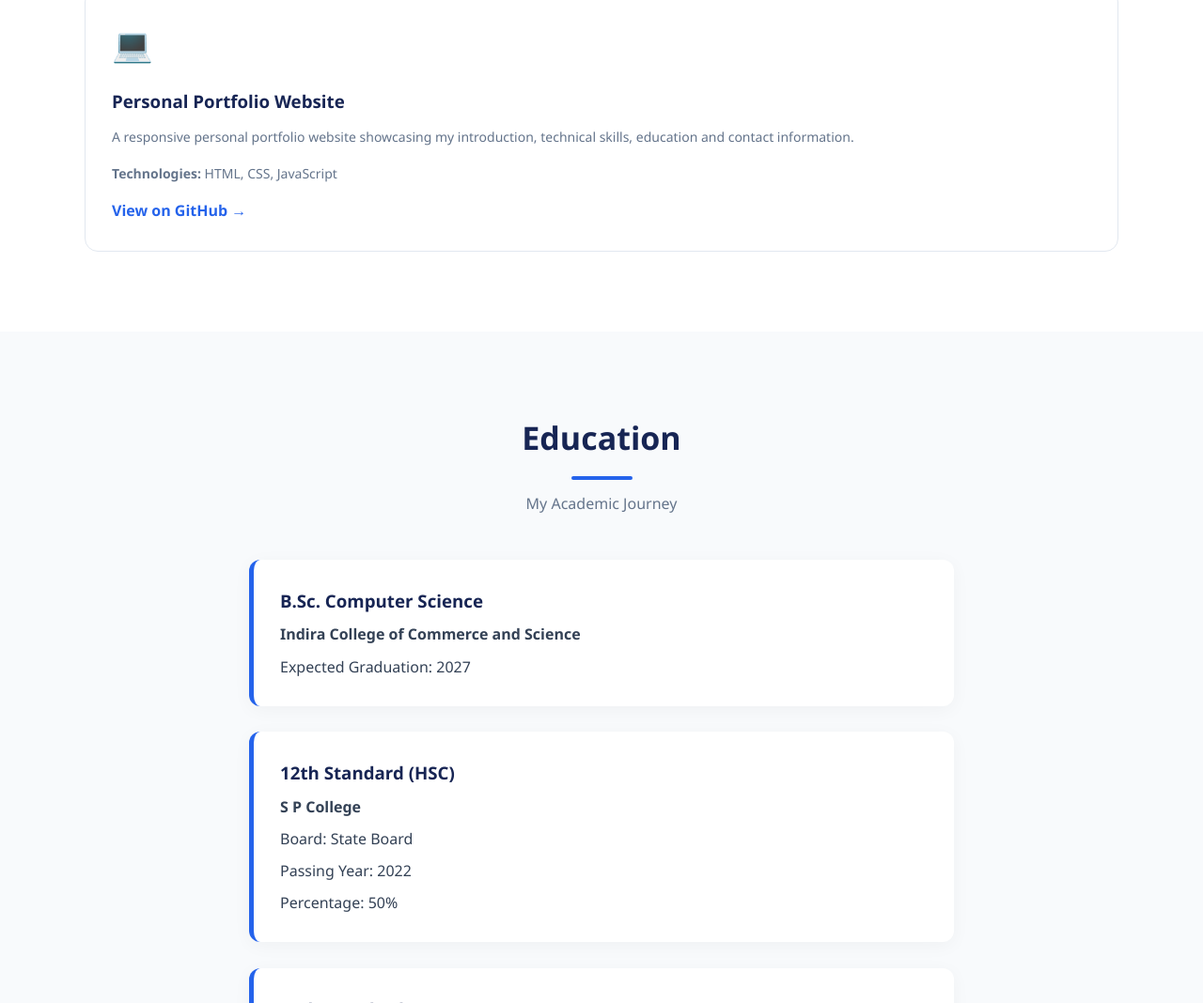
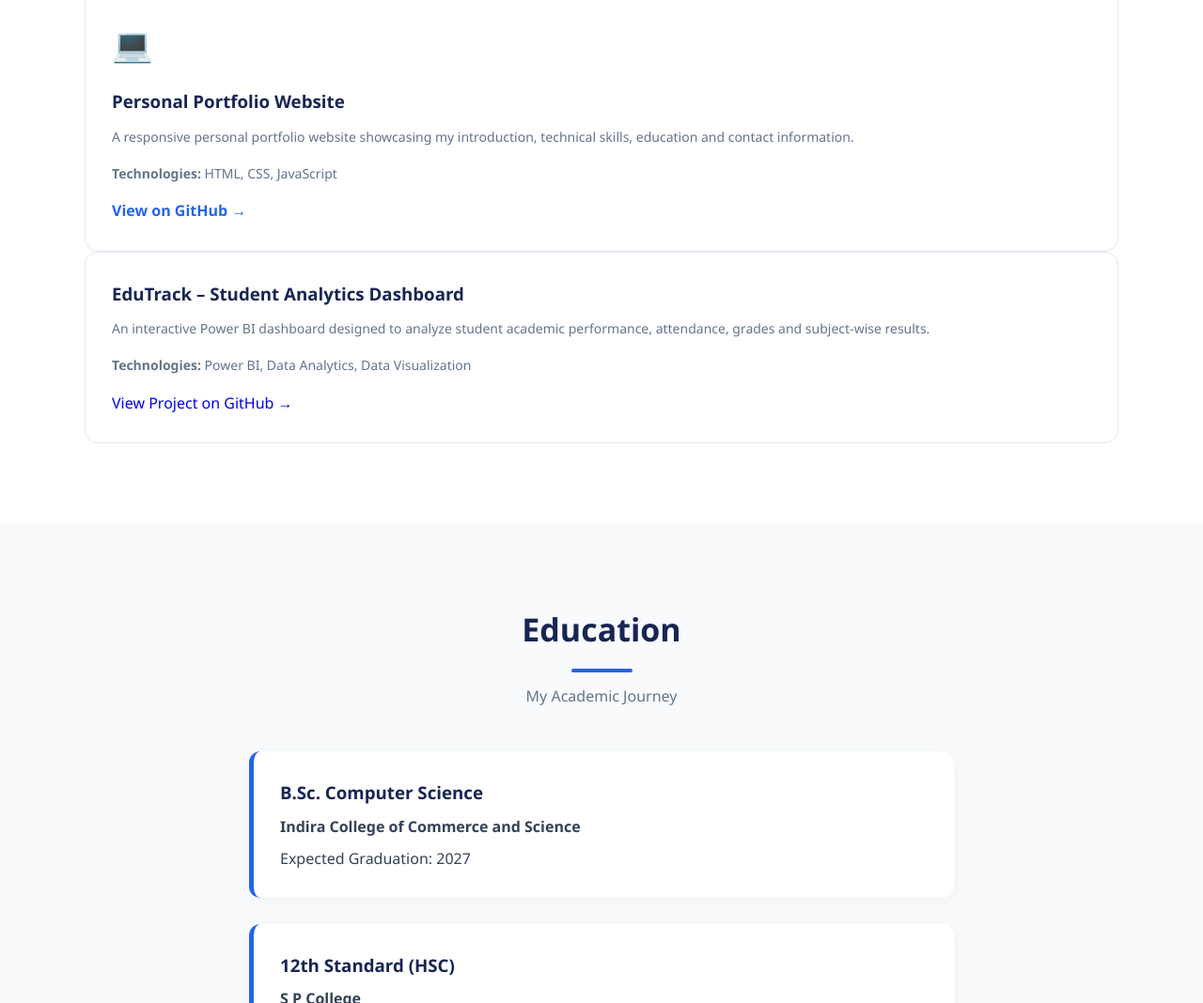
Before and after one commit to SanskrutiSup/web-development-projects, a plain HTML site: page index.html in a window 1280 px wide. Shown: the part 2349-3417 px from the top of the page at 94% size. Drawn offline with Linux system fonts and the light colour scheme.

Commit message:
Add EduTrack project card to index.html
Added a project card for EduTrack dashboard with details.

```diff
--- a/index.html
+++ b/index.html
@@ -642,6 +642,26 @@
                 </div>
 
             </div>
+
+<div class="project-card">
+    <h3>EduTrack – Student Analytics Dashboard</h3>
+
+    <p>
+        An interactive Power BI dashboard designed to
+        analyze student academic performance, attendance,
+        grades and subject-wise results.
+    </p>
+
+    <p><strong>Technologies:</strong> Power BI, Data Analytics,
+    Data Visualization</p>
+
+    <a href="https://github.com/SanskrutiSup/Edutrack_Dashboard"
+       target="_blank"
+       rel="noopener noreferrer">
+        View Project on GitHub →
+    </a>
+</div>
+
         </div>
     </section>
 
```
